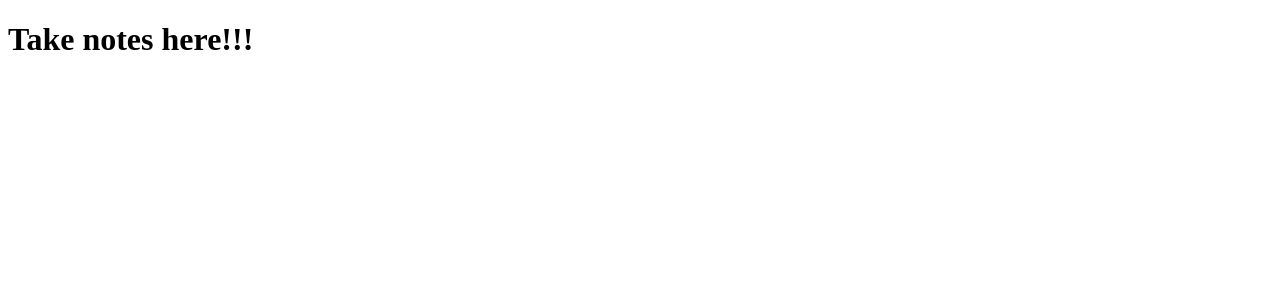
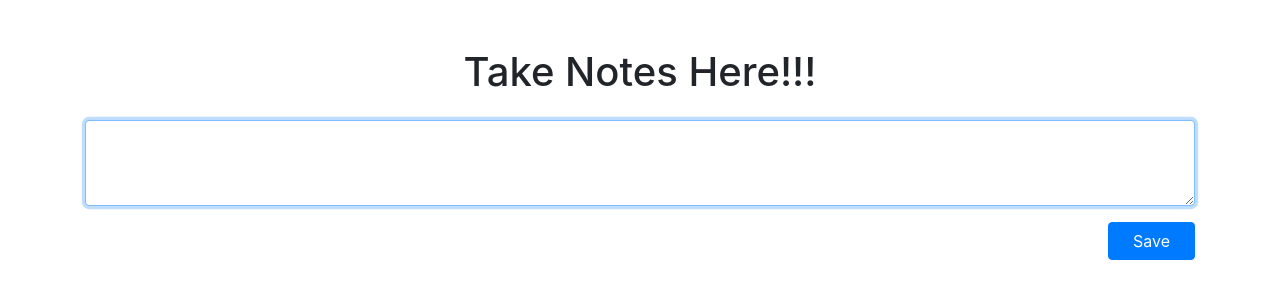
Before and after one commit to mpark86/my-note, a plain HTML site: page index.html in a window 1280 px wide. Drawn offline with nearby package versions, Linux system fonts and the light colour scheme.

Commit message:
Added title, memo, and save button

```diff
--- a/index.html
+++ b/index.html
@@ -1,11 +1,21 @@
 <!doctype html>
 <html>
+
 <head>
     <meta charset="utf-8">
     <title>My Web Note</title>
+    <link rel="stylesheet" href="https://stackpath.bootstrapcdn.com/bootstrap/4.3.1/css/bootstrap.min.css"
+        integrity="sha384-ggOyR0iXCbMQv3Xipma34MD+dH/1fQ784/j6cY/iJTQUOhcWr7x9JvoRxT2MZw1T" crossorigin="anonymous">
 </head>
 
 <body>
-        <h1>Take notes here!!!</h1>
+    <div class="container">
+        <h1 class="text-center mt-5 mb-4">Take Notes Here!!!</h1>
+        <textarea class="form-control" autofocus="autofocus" rows="3"></textarea>
+        <div class="text-right my-3">
+            <button class="btn btn-primary px-4">Save</button>
+        </div>
+    </div>
 </body>
+
 </html>
```
Lines whose indentation alone changed are shown as unchanged.
